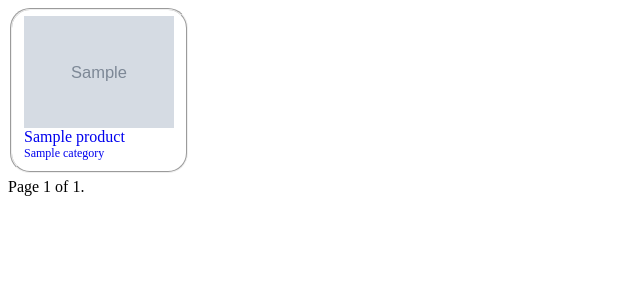
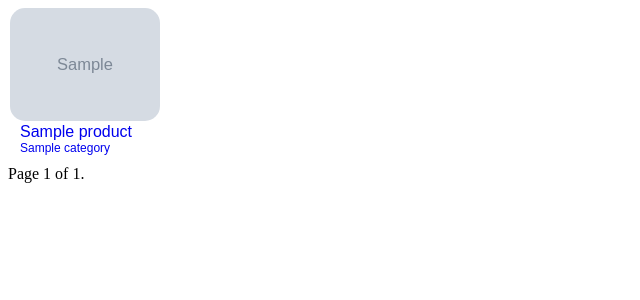
Before and after one commit to SLCKDM/MissleMoscowShopDjango, a Django app: page /catalog in a window 1280 px wide. Shown: the top 300 px of the page, without its empty margins (0-640 px from the left). Run offline with Django 4.2, Linux system fonts and the light colour scheme; tables that the repository leaves empty hold one stand-in row (values such as "Sample post"); grey boxes marked "Sample" are stand-in pictures; parts of the project's set-up code (start-up, migrations or seed data) failed here and were passed over; some libraries are stand-ins or nearby versions.

Commit message:
front upd, temp db

```diff
--- a/Front/static/Front/catalog.css
+++ b/Front/static/Front/catalog.css
@@ -1,22 +1,31 @@
 fieldset {
     width: fit-content;
+    padding: 0px;
+    border: none;
+    font-family: sans-serif;
 }
 fieldset.product-card {
     display: inline-block;
     max-width: fit-content;
     border-radius: 20px;
+    padding-bottom: 5px;
     margin-bottom: 5px;
     max-width: 150px;
 }
 fieldset.product-card img.primary-img {
     max-width: 150px;
+    border-radius: 15px;
 }
 fieldset.product-card div.name {
     max-width: inherit;
-
+    padding-top: 2.5px;
+    padding-left: 10px;
+    color: var(--tg-theme-text-color)
 }
 fieldset.product-card div.cat {
     font-size: 12px;
+    padding-left: 10px;
+    color: var(--tg-theme-subtitle-text-color);
 }
 a {
     text-decoration: none;
--- a/MissleMoscowShopBackend/settings.py
+++ b/MissleMoscowShopBackend/settings.py
@@ -87,7 +87,7 @@ WSGI_APPLICATION = 'MissleMoscowShopBackend.wsgi.application'
 DATABASES = {
     'default': {
         'ENGINE': 'django.db.backends.sqlite3',
-        'NAME': BASE_DIR / 'datab.sqlite3',
+        'NAME': BASE_DIR / 'DB.sqlite3',
     }
 }
 
```
Also changed, not shown: Front/static/Front/product.css (+23 -0 lines), Front/templates/Front/product.html (+12 -0 lines), DB.sqlite3 (added), datab.sqlite3 (deleted).
